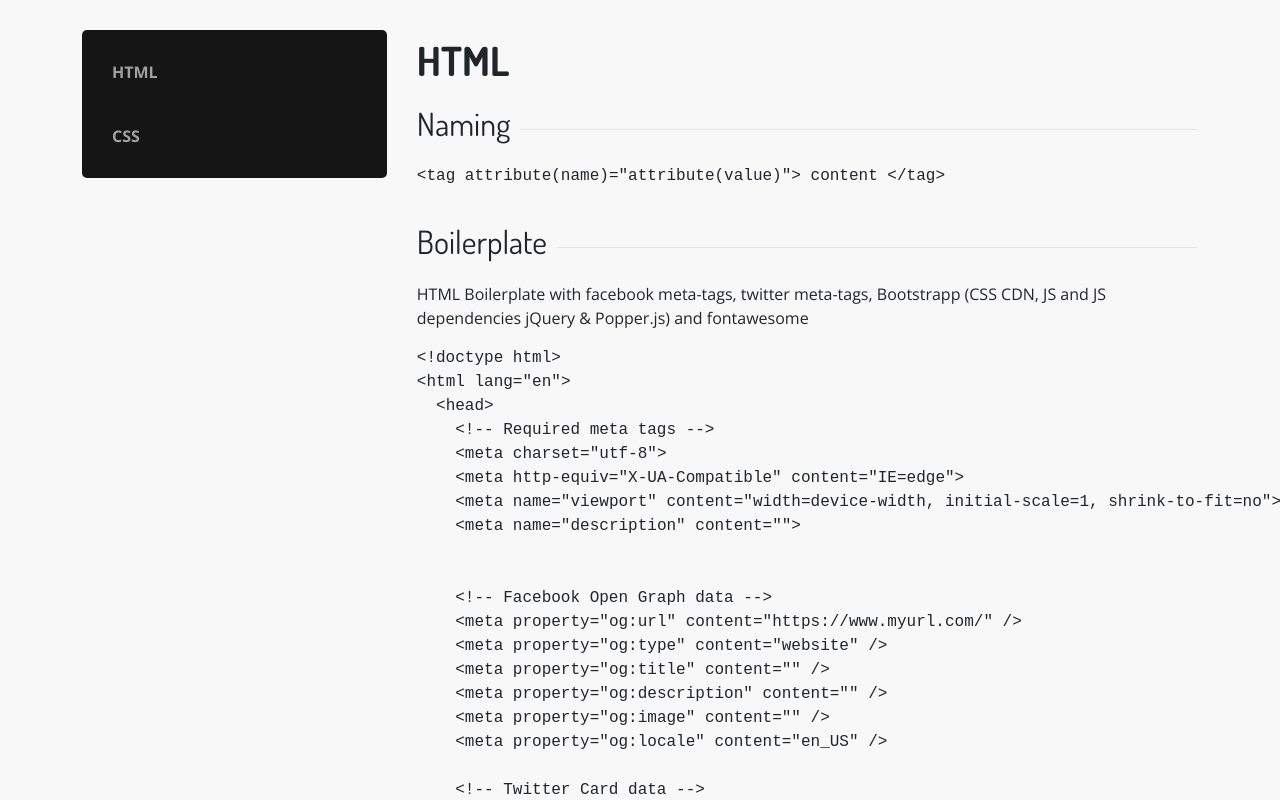
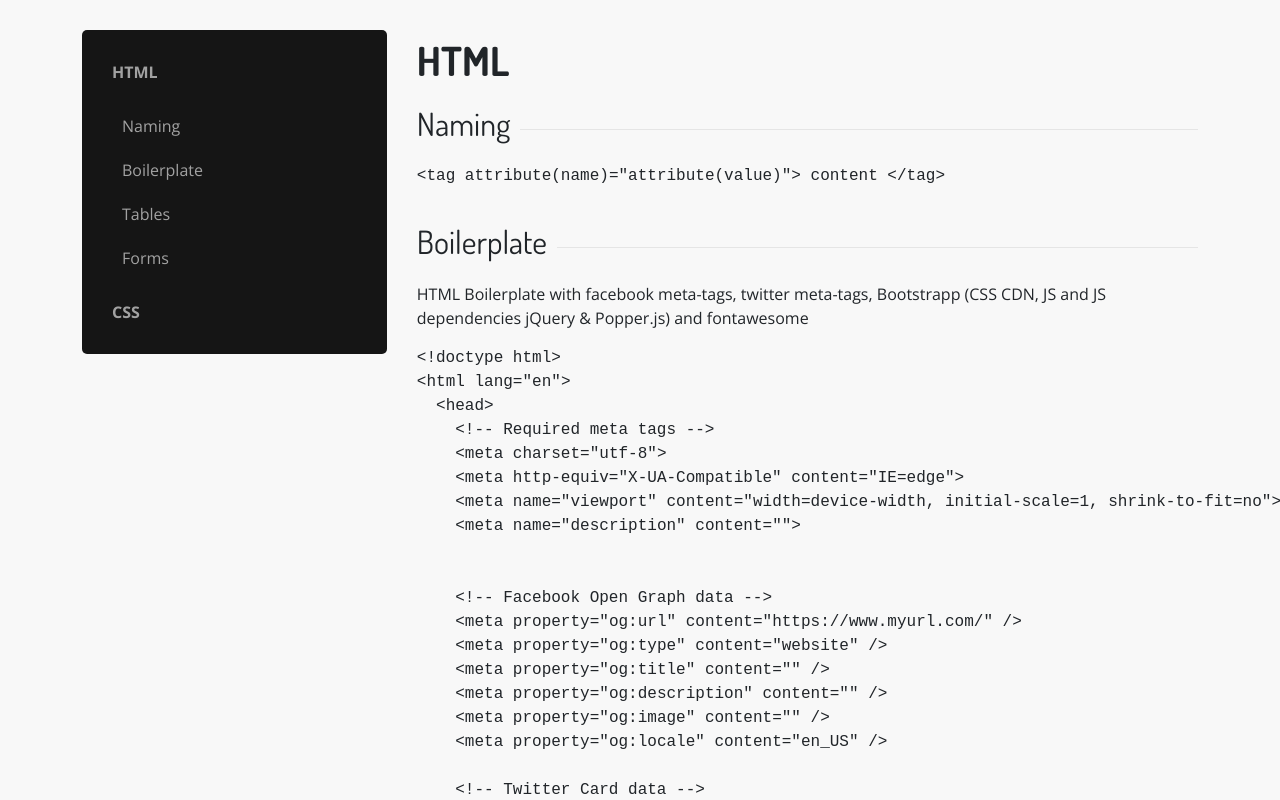
Before and after one commit to renodor/react-cheatsheet, a React app: page /html in a window 1280 px wide. Shown: the top 800 px of the page. Built offline with nearby package versions, Linux system fonts and the light colour scheme.

Commit message:
Improve collapsing feature to navbar (only show sublink of selected section)

```diff
--- a/assets/stylesheets/navbar.scss
+++ b/assets/stylesheets/navbar.scss
@@ -8,12 +8,6 @@
     padding: 10px;
     background-color: #151515;
     ul {
-      .nav-sub-links {
-        display: none;
-        &.collapsed {
-          display: block;
-        }
-      }
       list-style: none;
       padding: 0;
       margin: 0;
--- a/src/containers/navbar.jsx
+++ b/src/containers/navbar.jsx
@@ -2,22 +2,11 @@ import React, { Component } from 'react';
 import { HashLink as Link } from 'react-router-hash-link';
 import { connect } from 'react-redux';
 
-import NavBarSubSections from './navbar_sub_sections';
+import NavbarSubSections from './navbar_sub_sections';
 
 class Navbar extends Component {
-  constructor(props) {
-    super(props);
-    this.state = { clicked: false };
-  }
-
-  handleClick = () => {
-    this.setState({
-      clicked: !this.state.clicked
-    });
-  }
-
   render() {
-    const { sections } = this.props;
+    const { sections, selectedSection } = this.props;
     return (
       <div className="navbar-container">
         <div className="navbar">
@@ -26,7 +15,10 @@ class Navbar extends Component {
               return (
                 <li key={section}>
                   <Link onClick={this.handleClick} className="nav-link section-link" to={`/${section}`}>{`${section}`}</Link>
-                  <NavBarSubSections selectedSection={this.props.selectedSection} section={section} subSections={sections[section]} />
+                  <NavbarSubSections
+                    section={section}
+                    subSections={sections[section]}
+                    selectedSection={selectedSection} />
                 </li>
               );
             })}
--- a/src/containers/navbar_sub_sections.jsx
+++ b/src/containers/navbar_sub_sections.jsx
@@ -1,31 +1,10 @@
-import React, { Component } from 'react';
+import React from 'react';
 import { HashLink as Link } from 'react-router-hash-link';
-import { connect } from 'react-redux';
 
-class NavbarSubSections extends Component {
-  constructor(props) {
-    super(props);
-
-    this.state = { collapsed: false };
-  }
-
-  // eslint-disable-next-line camelcase
-  UNSAFE_componentWillReceiveProps(nextProps) {
-    if (this.props.section === nextProps.selectedSection) {
-      this.setState({
-        collapsed: true
-      });
-    } else {
-      this.setState({
-        collapsed: false
-      });
-    }
-  }
-
-  render() {
-    const { section, subSections } = this.props;
+const NavbarSubSections = ({ section, subSections, selectedSection }) => {
+  if (section === selectedSection) {
     return (
-      <ul className={`nav-sub-links ${this.state.collapsed ? 'collapsed' : ''}`}>
+      <ul className="nav-sub-links">
         {subSections.map((subSection) => {
           return (
             <li key={subSection}>
@@ -36,12 +15,7 @@ class NavbarSubSections extends Component {
       </ul>
     );
   }
-}
+  return null;
+};
 
-function mapStateToProps(state) {
-  return {
-    sections: state.sections
-  };
-}
-
-export default connect(mapStateToProps)(NavbarSubSections);
+export default NavbarSubSections;
```
